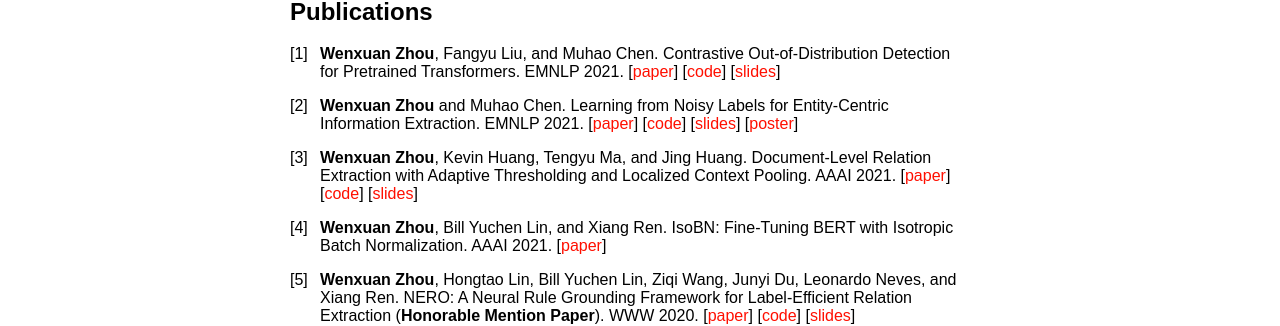
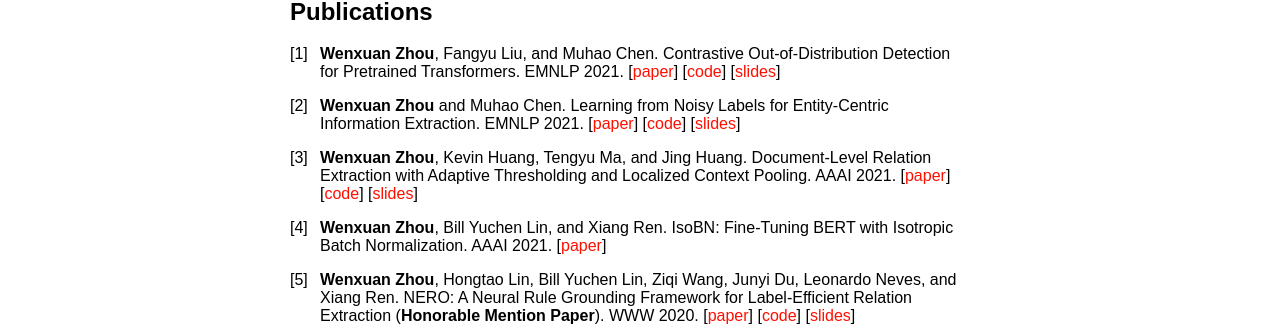
Before and after one commit to wzhouad/wzhouad.github.io, a Jekyll site: the page built from index.md, in a window 1280 px wide. Shown: the part 458-784 px from the top of the page. Built offline with Jekyll 4.4.1, drawn with Linux system fonts in a browser that asks for light colours; our own code applies the rules of GitHub Pages for plain Markdown files.

Commit message:
Update index.md

```diff
--- a/index.md
+++ b/index.md
@@ -17,7 +17,7 @@
 
 1. **Wenxuan Zhou**, Fangyu Liu, and Muhao Chen. Contrastive Out-of-Distribution Detection for Pretrained Transformers. EMNLP 2021. \[[paper](https://arxiv.org/abs/2104.08812)\] \[[code](https://github.com/wzhouad/Contra-OOD)\] \[[slides](slides/OOD_EMNLP21.pdf)\]
 
-2. **Wenxuan Zhou** and Muhao Chen. Learning from Noisy Labels for Entity-Centric Information Extraction. EMNLP 2021. \[[paper](https://arxiv.org/abs/2104.08656)\] \[[code](https://github.com/wzhouad/NLL-IE)\] \[[slides](slides/NLL_EMNLP21.pdf)\] \[[poster](slides/noisy_poster.pdf)\]
+2. **Wenxuan Zhou** and Muhao Chen. Learning from Noisy Labels for Entity-Centric Information Extraction. EMNLP 2021. \[[paper](https://arxiv.org/abs/2104.08656)\] \[[code](https://github.com/wzhouad/NLL-IE)\] \[[slides](slides/NLL_EMNLP21.pdf)\]
 
 3. **Wenxuan Zhou**, Kevin Huang, Tengyu Ma, and Jing Huang. Document-Level Relation Extraction with Adaptive Thresholding and Localized Context Pooling. AAAI 2021. \[[paper](https://arxiv.org/abs/2010.11304)\] \[[code](https://github.com/wzhouad/ATLOP)\] \[[slides](slides/ATLOP_AAAI21.pdf)\]
 
```
